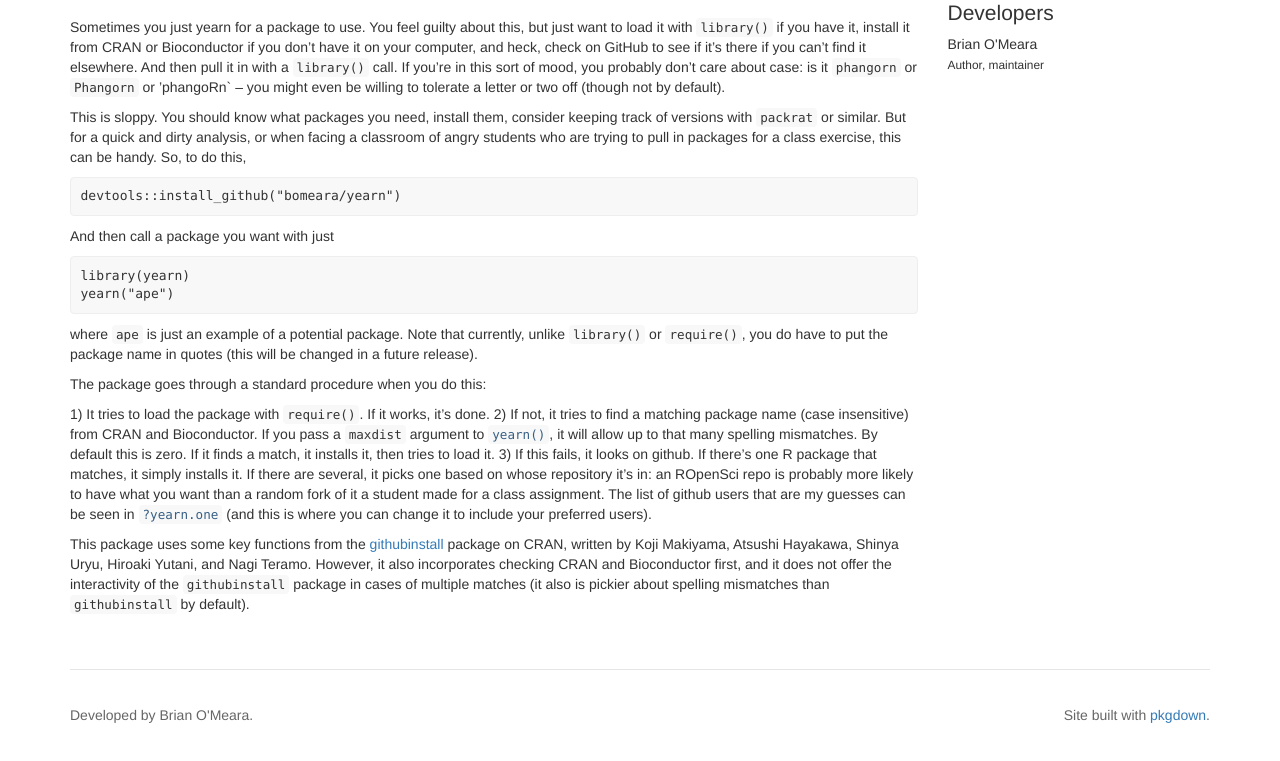
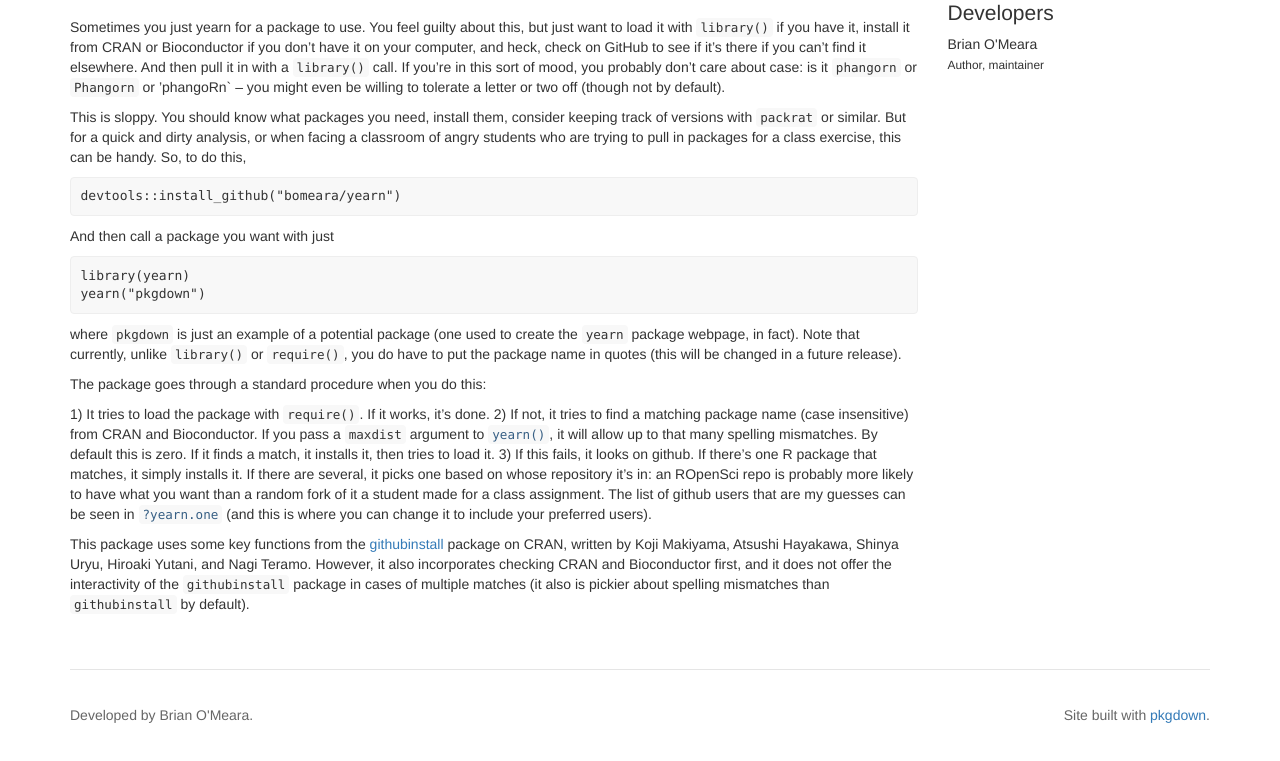
Before and after one commit to bomeara/yearn, a plain HTML site: page docs/index.html in a window 1280 px wide. Shown: the part 163-924 px from the top of the page. Drawn offline with nearby package versions, Linux system fonts and the light colour scheme; some packages are replaced by stand-ins of ours.

Commit message:
props to Hadley for pkgdown

```diff
--- a/docs/index.html
+++ b/docs/index.html
@@ -51,8 +51,8 @@
 <pre><code>devtools::install_github("bomeara/yearn")</code></pre>
 <p>And then call a package you want with just</p>
 <pre><code>library(yearn)
-yearn("ape")</code></pre>
-<p>where <code>ape</code> is just an example of a potential package. Note that currently, unlike <code>library()</code> or <code>require()</code>, you do have to put the package name in quotes (this will be changed in a future release).</p>
+yearn("pkgdown")</code></pre>
+<p>where <code>pkgdown</code> is just an example of a potential package (one used to create the <code>yearn</code> package webpage, in fact). Note that currently, unlike <code>library()</code> or <code>require()</code>, you do have to put the package name in quotes (this will be changed in a future release).</p>
 <p>The package goes through a standard procedure when you do this:</p>
 <p>1) It tries to load the package with <code>require()</code>. If it works, it’s done. 2) If not, it tries to find a matching package name (case insensitive) from CRAN and Bioconductor. If you pass a <code>maxdist</code> argument to <code><a href="reference/yearn.html">yearn()</a></code>, it will allow up to that many spelling mismatches. By default this is zero. If it finds a match, it installs it, then tries to load it. 3) If this fails, it looks on github. If there’s one R package that matches, it simply installs it. If there are several, it picks one based on whose repository it’s in: an ROpenSci repo is probably more likely to have what you want than a random fork of it a student made for a class assignment. The list of github users that are my guesses can be seen in <code><a href="reference/yearn.one.html">?yearn.one</a></code> (and this is where you can change it to include your preferred users).</p>
 <p>This package uses some key functions from the <a href="https://cran.r-project.org/web/packages/githubinstall/index.html">githubinstall</a> package on CRAN, written by Koji Makiyama, Atsushi Hayakawa, Shinya Uryu, Hiroaki Yutani, and Nagi Teramo. However, it also incorporates checking CRAN and Bioconductor first, and it does not offer the interactivity of the <code>githubinstall</code> package in cases of multiple matches (it also is pickier about spelling mismatches than <code>githubinstall</code> by default).</p>
```
Also changed, not shown: 1 other file.
